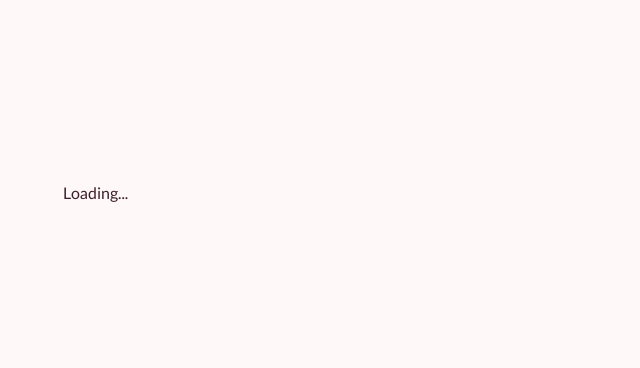
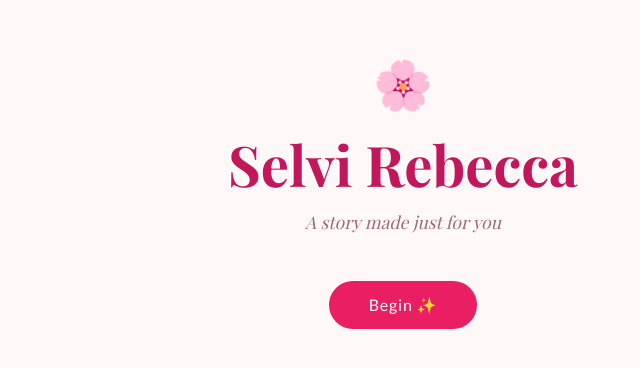
Before and after one commit to abiyyudaffa10/Selvi-s-Gift, a React (Vite) app: page / in a window 1280 px wide. Shown: the part 208-576 px from the top of the page, without its empty margins (237-877 px from the left). Built offline with nearby package versions, Linux system fonts and the light colour scheme; a web font is replaced by a local one.

Commit message:
feat: wire up App state machine — game playable through quiz sections

```diff
--- a/src/App.jsx
+++ b/src/App.jsx
@@ -1,7 +1,67 @@
+import { useState } from 'react'
+import { AnimatePresence } from 'framer-motion'
+import { advance } from './navigation'
+import { chapters } from './data/chapters'
+import IntroScreen from './components/IntroScreen'
+import ChapterScene from './components/ChapterScene'
+import QuizQuestion from './components/QuizQuestion'
+import ScoreReveal from './components/ScoreReveal'
+import PhotoSlideshow from './components/PhotoSlideshow'
+import LoveLetter from './components/LoveLetter'
 import './App.css'
 
-function App() {
-  return <div className="app"><p>Loading...</p></div>
+export default function App() {
+  const [state, setState] = useState({
+    screen: 'intro',
+    chapterIndex: 0,
+    questionIndex: 0,
+    score: 0,
+  })
+
+  function next() {
+    setState(s => advance(s))
+  }
+
+  function handleAnswer(isCorrect) {
+    setState(s => advance({ ...s, score: isCorrect ? s.score + 1 : s.score }))
+  }
+
+  const { screen, chapterIndex, questionIndex, score } = state
+  const chapter = chapters[chapterIndex]
+
+  return (
+    <div className="app">
+      <AnimatePresence mode="wait">
+        {screen === 'intro' && (
+          <IntroScreen key="intro" onBegin={next} />
+        )}
+        {screen === 'chapter' && (
+          <ChapterScene
+            key={`chapter-${chapterIndex}`}
+            chapter={chapter}
+            chapterIndex={chapterIndex}
+            onNext={next}
+          />
+        )}
+        {screen === 'quiz' && (
+          <QuizQuestion
+            key={`quiz-${chapterIndex}-${questionIndex}`}
+            question={chapter.questions[questionIndex]}
+            questionIndex={questionIndex}
+            chapterIndex={chapterIndex}
+            onAnswer={handleAnswer}
+          />
+        )}
+        {screen === 'score' && (
+          <ScoreReveal key="score" score={score} onNext={next} />
+        )}
+        {screen === 'slideshow' && (
+          <PhotoSlideshow key="slideshow" onNext={next} />
+        )}
+        {screen === 'letter' && (
+          <LoveLetter key="letter" />
+        )}
+      </AnimatePresence>
+    </div>
+  )
 }
-
-export default App
```
